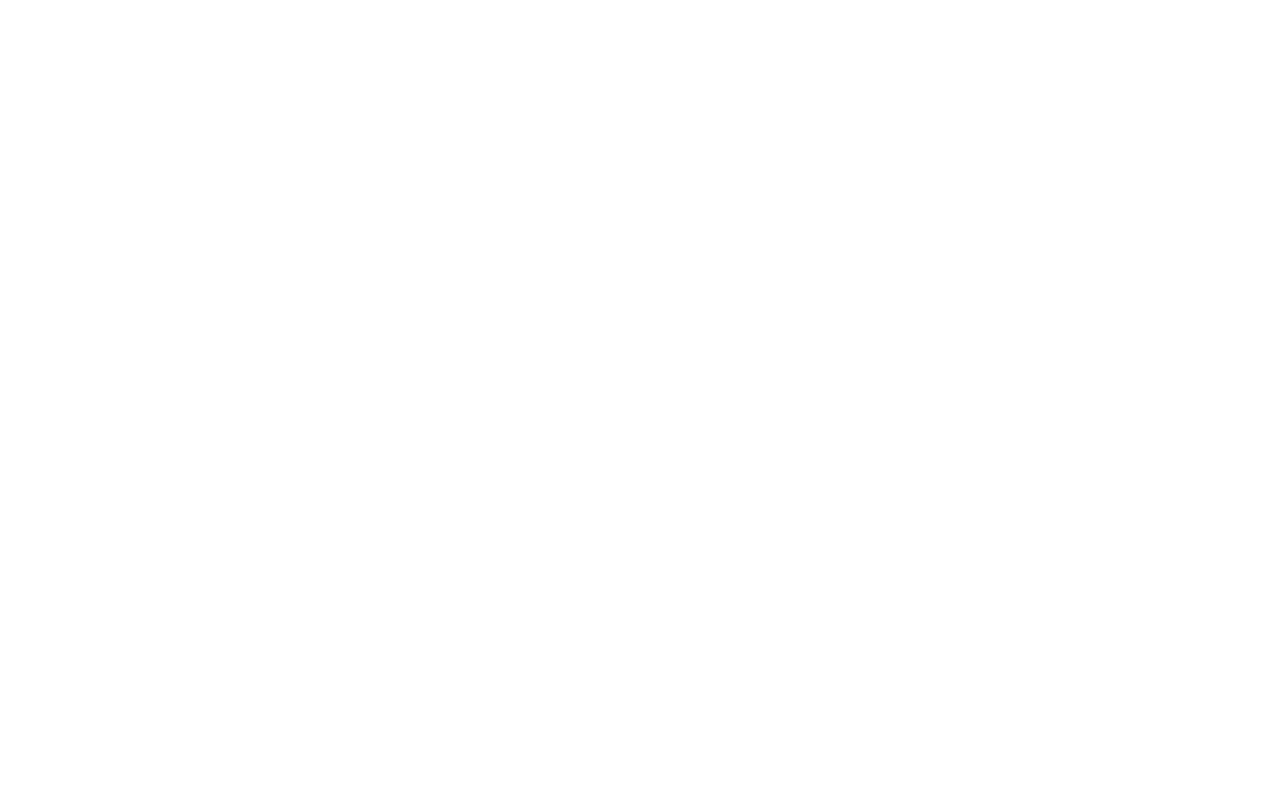
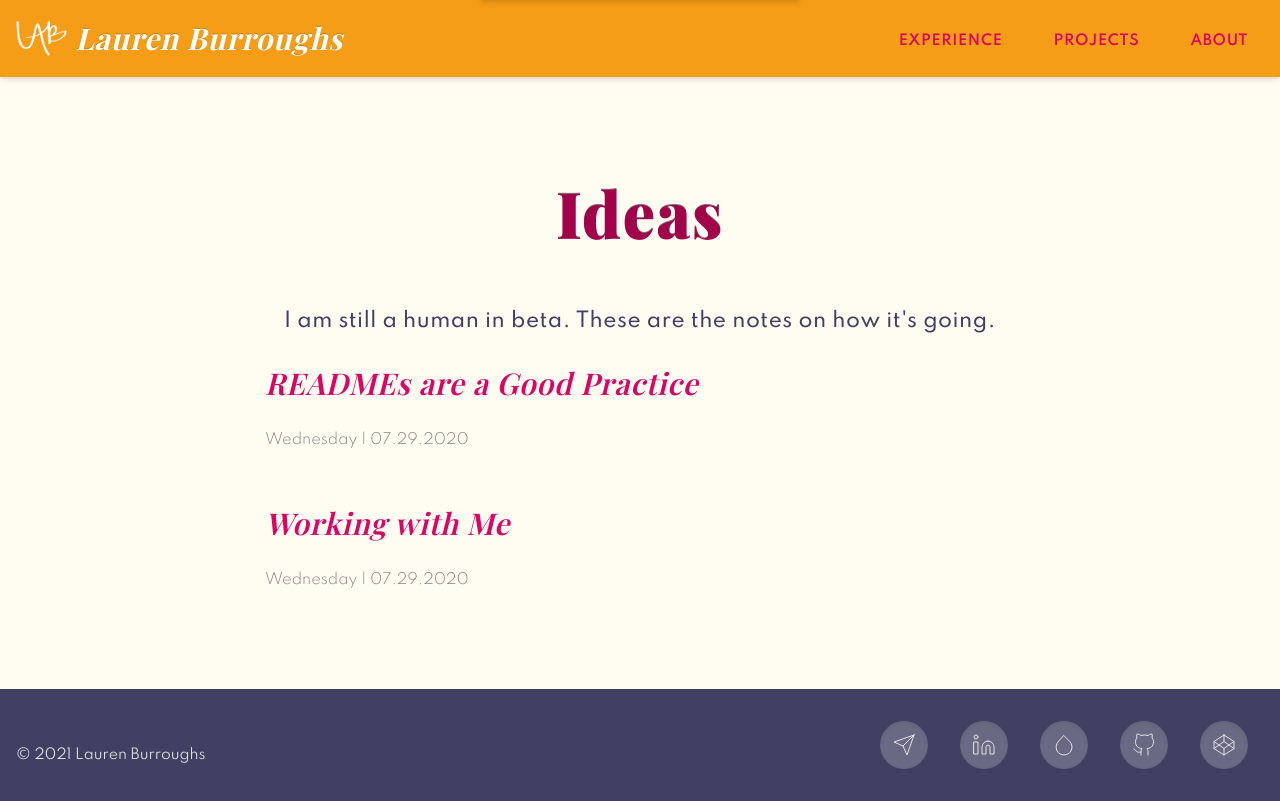
Before and after one commit to labbydev/portfolio, a Gatsby site: page /blog in a window 1280 px wide. Before the commit this address had no page. Built offline with nearby package versions, Linux system fonts and the light colour scheme; Gatsby itself is replaced by a stand-in of ours; a web font is replaced by a local one.

Commit message:
feat(blog): init blog listing page.

```diff
--- a/src/content/blog/b-why-readmes-matter.md
+++ b/src/content/blog/b-why-readmes-matter.md
@@ -2,6 +2,7 @@
 title: READMEs are a Good Practice
 date: 2020-07-29
 path: /blog/readmes-be-good/
+type: Blog
 tags:
   - communication
   - personal
--- a/src/content/blog/b-working-with-me.md
+++ b/src/content/blog/b-working-with-me.md
@@ -2,6 +2,7 @@
 title: Working with Me
 date: 2020-07-29
 path: /blog/working-with-me/
+type: Blog
 tags:
   - communication
   - personal
--- /dev/null
+++ b/src/pages/blog.js
@@ -0,0 +1,52 @@
+import React from "react"
+import PageTitle from "../components/page-title"
+import Layout from "../components/layout"
+import SEO from "../components/seo"
+import Lede from "../components/lede"
+import { graphql, Link } from "gatsby"
+
+const Projects = ({ data }) => {
+  return (
+    <Layout>
+      <SEO title="Blog" />
+      <div
+        className={`py-6 sm:py-10 lg:py-8 xl:py-12`}
+      >
+        <PageTitle text="Ideas"/>
+        <Lede text={`I am still a human in beta. These are the notes on how it's going.`} />
+        <div
+          className={`content`}
+        >
+          {data.allMarkdownRemark.edges.map(({ node }) => {
+            return (
+              <div
+                className={`lg:mb-12`}
+              >
+                <h2><Link to={node.frontmatter.path}>{node.frontmatter.title}</Link></h2>
+                <small className={`text-gray-500`}>{ node.frontmatter.date }</small>
+              </div>
+            )
+          })}
+        </div>
+      </div>
+    </Layout>
+  )
+}
+
+export const query = graphql`
+  query BlogQuery {
+    allMarkdownRemark(filter: {frontmatter: {type: {eq: "Blog"}}}, sort: {fields: frontmatter___date, order: DESC}) {
+      edges {
+        node {
+          frontmatter {
+            title
+            date(formatString: "dddd | MM.DD.YYYY")
+            path
+          }
+        }
+      }
+    }
+  }
+`
+
+export default Projects
```
